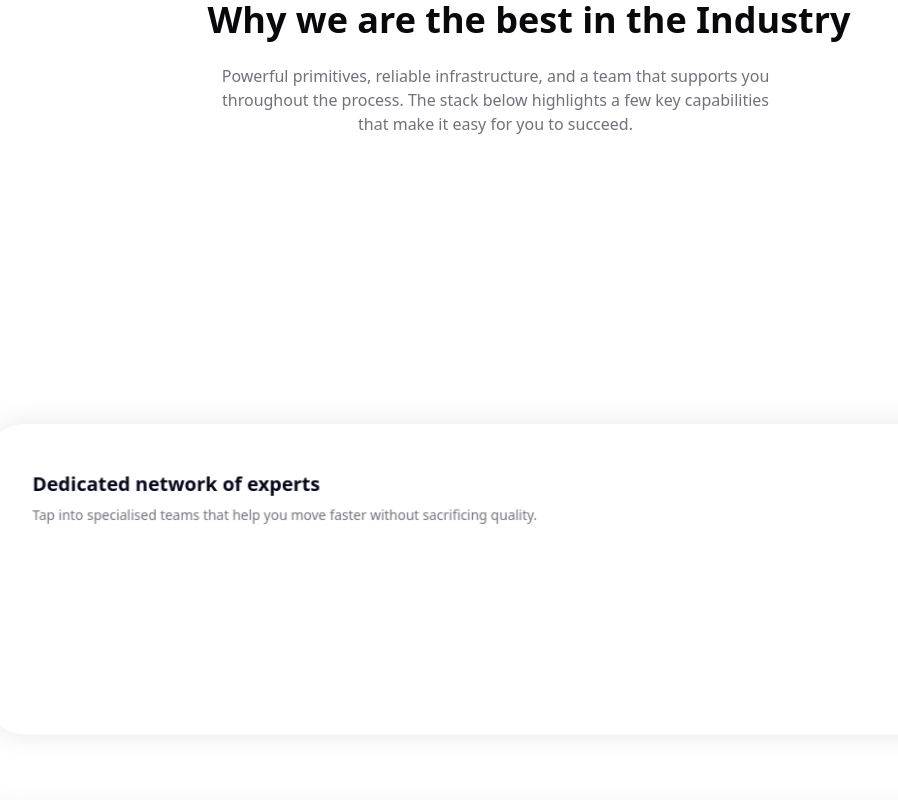
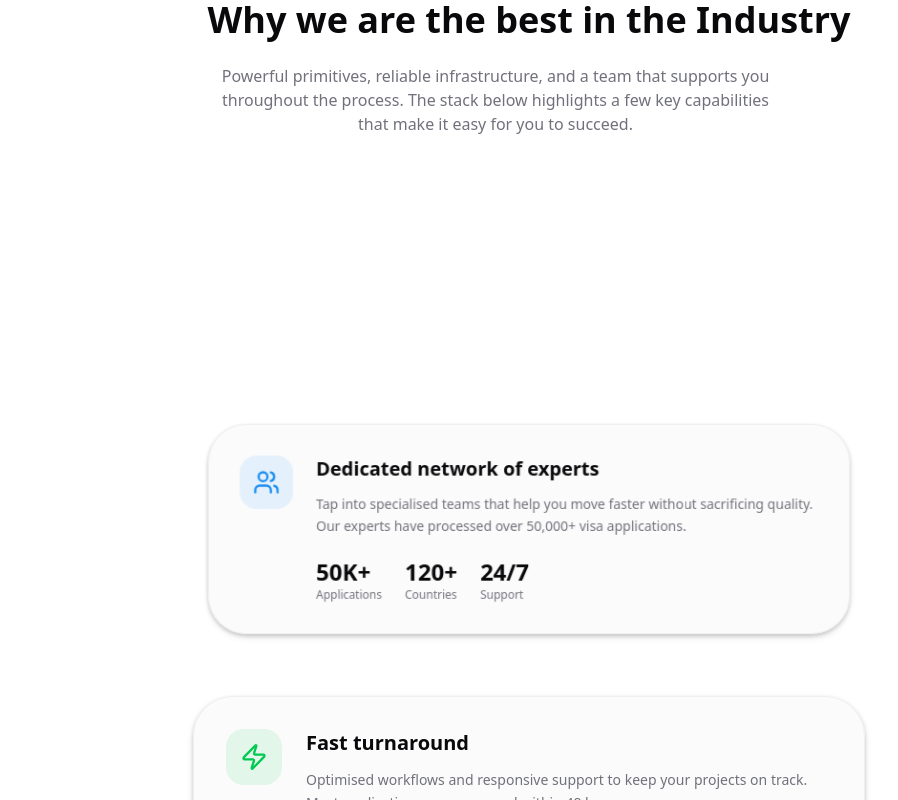
Before and after one commit to Qaisar-Mateen/Landing, a Next.js app: page / in a window 1280 px wide. Shown: the part 1068-1868 px from the top of the page, without its empty margins (111-1009 px from the left). Built offline with nearby package versions, Linux system fonts and the light colour scheme.

Commit message:
feat: enhance Features component layout and content for improved user engagement and aesthetics

```diff
--- a/components/landingPage/features.tsx
+++ b/components/landingPage/features.tsx
@@ -1,20 +1,77 @@
 import ScrollStack, { ScrollStackItem } from "@/components/ui/scroll-stack";
 import { Button } from "@/components/ui/button";
+import { Users, Zap, ShieldCheck, ArrowRight } from "lucide-react";
 
 export default function Features() {
   return (
-    <ScrollStack  blurAmount={2} className="w-full px-30px">
-      <ScrollStackItem>
-        <h3 className="text-xl font-semibold">Dedicated network of experts</h3>
-        <p className="mt-2 text-sm text-muted-foreground">Tap into specialised teams that help you move faster without sacrificing quality.</p>
+    <ScrollStack blurAmount={2} className="w-full px-30px">
+      {/* Card 1 - Experts */}
+      <ScrollStackItem itemClassName="shadow-m bg-zinc-50/80 dark:bg-zinc-900/50 backdrop-blur-sm p-8 rounded-3xl border border-border/50">
+        <div className="flex items-start gap-6">
+          <div className="flex-shrink-0 w-14 h-14 rounded-2xl bg-primary/10 flex items-center justify-center">
+            <Users className="w-7 h-7 text-primary" />
+          </div>
+          <div className="flex-1 space-y-3">
+            <h3 className="text-xl font-semibold text-foreground">Dedicated network of experts</h3>
+            <p className="text-sm text-muted-foreground leading-relaxed">Tap into specialised teams that help you move faster without sacrificing quality. Our experts have processed over 50,000+ visa applications.</p>
+            <div className="flex items-center gap-6 pt-2">
+              <div>
+                <p className="text-2xl font-bold text-foreground">50K+</p>
+                <p className="text-xs text-muted-foreground">Applications</p>
+              </div>
+              <div>
+                <p className="text-2xl font-bold text-foreground">120+</p>
+                <p className="text-xs text-muted-foreground">Countries</p>
+              </div>
+              <div>
+                <p className="text-2xl font-bold text-foreground">24/7</p>
+                <p className="text-xs text-muted-foreground">Support</p>
+              </div>
+            </div>
+          </div>
+        </div>
       </ScrollStackItem>
-      <ScrollStackItem>
-        <h3 className="text-xl font-semibold">Fast turnaround</h3>
-        <p className="mt-2 text-sm text-muted-foreground">Optimised workflows and responsive support to keep your projects on track.</p>
+
+      {/* Card 2 - Fast Turnaround */}
+      <ScrollStackItem itemClassName="shadow-m bg-zinc-50/80 dark:bg-zinc-900/50 backdrop-blur-sm p-8 rounded-3xl border border-border/50">
+        <div className="flex items-start gap-6">
+          <div className="flex-shrink-0 w-14 h-14 rounded-2xl bg-green-500/10 flex items-center justify-center">
+            <Zap className="w-7 h-7 text-green-500" />
+          </div>
+          <div className="flex-1 space-y-3">
+            <h3 className="text-xl font-semibold text-foreground">Fast turnaround</h3>
+            <p className="text-sm text-muted-foreground leading-relaxed">Optimised workflows and responsive support to keep your projects on track. Most applications are processed within 48 hours.</p>
+            <div className="flex flex-wrap gap-2 pt-2">
+              <span className="px-3 py-1 text-xs font-medium bg-green-500/10 text-green-600 dark:text-green-400 rounded-full">Express Processing</span>
+              <span className="px-3 py-1 text-xs font-medium bg-primary/10 text-primary rounded-full">Real-time Updates</span>
+              <span className="px-3 py-1 text-xs font-medium bg-orange-500/10 text-orange-600 dark:text-orange-400 rounded-full">Priority Queue</span>
+            </div>
+          </div>
+        </div>
       </ScrollStackItem>
-      <ScrollStackItem>
-        <h3 className="text-xl font-semibold">Compliance & partnerships</h3>
-        <p className="mt-2 text-sm text-muted-foreground">Built with strong partner relationships and compliance in mind so you can scale globally.</p>
+
+      {/* Card 3 - Compliance */}
+      <ScrollStackItem itemClassName="shadow-m bg-zinc-50/80 dark:bg-zinc-900/50 backdrop-blur-sm p-8 rounded-3xl border border-border/50">
+        <div className="flex items-start gap-6">
+          <div className="flex-shrink-0 w-14 h-14 rounded-2xl bg-purple-500/10 flex items-center justify-center">
+            <ShieldCheck className="w-7 h-7 text-purple-500" />
+          </div>
+          <div className="flex-1 space-y-3">
+            <h3 className="text-xl font-semibold text-foreground">Compliance & partnerships</h3>
+            <p className="text-sm text-muted-foreground leading-relaxed">Built with strong partner relationships and compliance in mind so you can scale globally with confidence.</p>
+            <div className="flex items-center gap-4 pt-2">
+              <Button variant="outline" size="sm" className="gap-2 text-black dark:text-white">
+                Learn more <ArrowRight className="w-4 h-4" />
+              </Button>
+              <div className="flex -space-x-2">
+                <div className="w-8 h-8 rounded-full bg-zinc-200 dark:bg-zinc-700 border-2 border-background flex items-center justify-center text-xs font-medium text-black dark:text-white">🇺🇸</div>
+                <div className="w-8 h-8 rounded-full bg-zinc-200 dark:bg-zinc-700 border-2 border-background flex items-center justify-center text-xs font-medium text-black dark:text-white">🇬🇧</div>
+                <div className="w-8 h-8 rounded-full bg-zinc-200 dark:bg-zinc-700 border-2 border-background flex items-center justify-center text-xs font-medium text-black dark:text-white">🇦🇪</div>
+                <div className="w-8 h-8 rounded-full bg-zinc-200 dark:bg-zinc-700 border-2 border-background flex items-center justify-center text-xs font-medium text-black dark:text-white">🇨🇦</div>
+              </div>
+            </div>
+          </div>
+        </div>
       </ScrollStackItem>
     </ScrollStack>
   );
--- a/components/ui/scroll-stack.tsx
+++ b/components/ui/scroll-stack.tsx
@@ -11,7 +11,7 @@ export interface ScrollStackItemProps {
 
 export const ScrollStackItem: React.FC<ScrollStackItemProps> = ({ children, itemClassName = '' }) => (
   <div
-    className={`scroll-stack-card relative w-full h-80 my-8 p-12 rounded-[40px] shadow-[0_0_30px_rgba(0,0,0,0.1)] box-border origin-top will-change-transform ${itemClassName}`.trim()}
+    className={`scroll-stack-card relative w-full max-w-xl md:max-w-2xl mx-auto h-auto my-4 p-6 rounded-[40px] shadow-[0_0_30px_rgba(0,0,0,0.1)] box-border origin-top will-change-transform ${itemClassName}`.trim()}
     style={{
       backfaceVisibility: 'hidden',
       transformStyle: 'preserve-3d'
```
